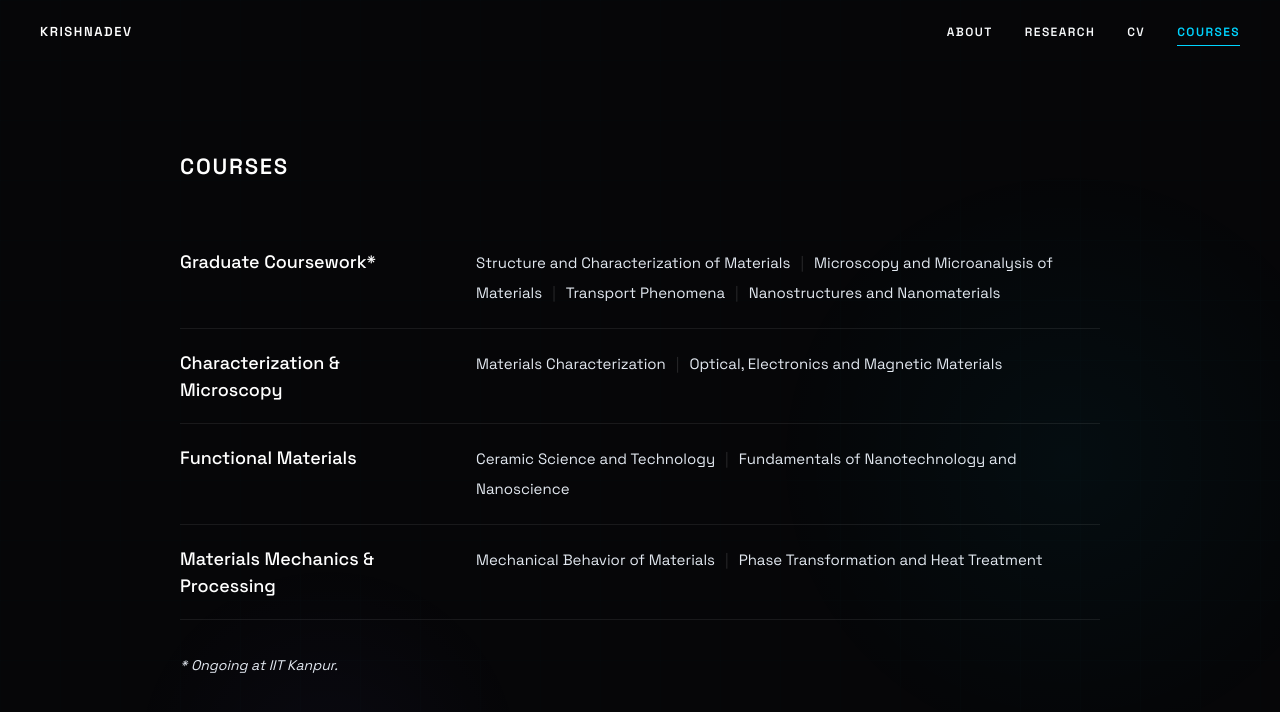
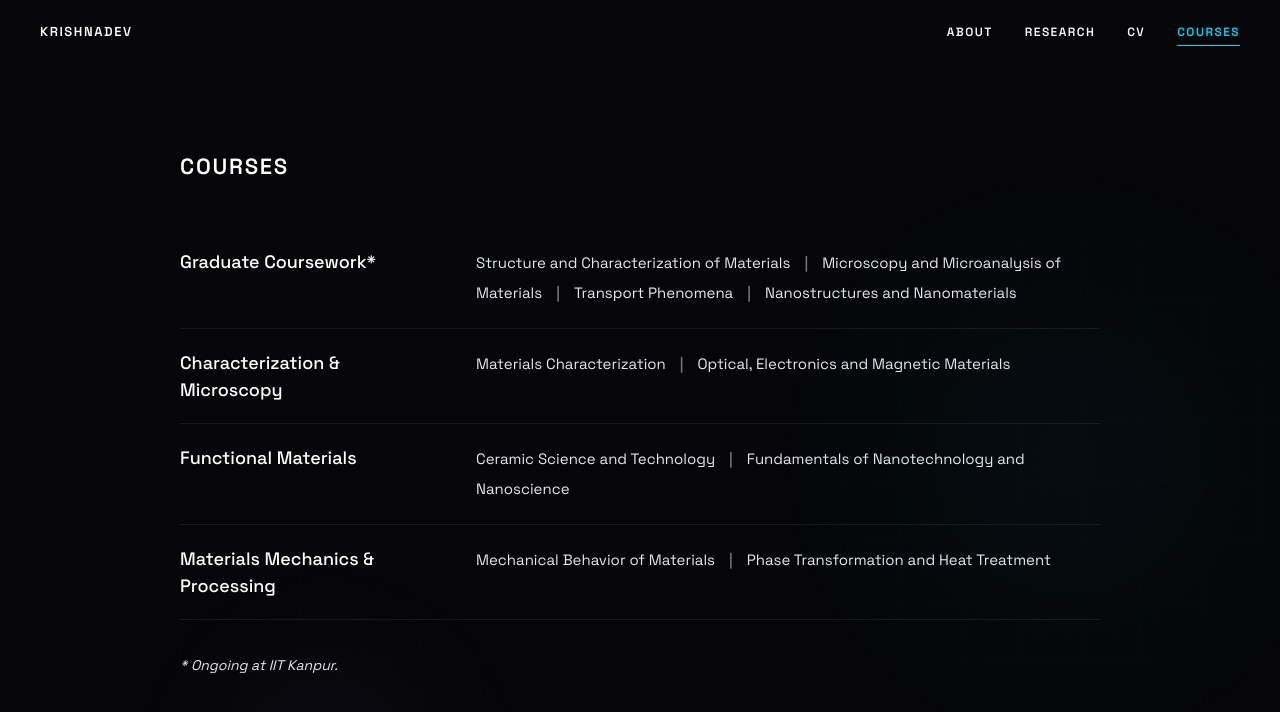
Before and after one commit to krishnadevpandey/krishnadev, a Next.js app: page / in a window 1280 px wide. Both pictures are taken after a click on the button "COURSES". Shown: the top 712 px of the page. Built offline with nearby package versions, Linux system fonts and the light colour scheme.

Commit message:
Describe your changes

```diff
--- a/app/page.jsx
+++ b/app/page.jsx
@@ -714,13 +714,14 @@ function CourseRow({ title, courses }) {
             {course}
             {index !== courses.length - 1 && (
               <span
-                style={{
-                  color: "rgba(255,255,255,0.12)",
-                  margin: "0 10px",
-                }}
-              >
-                |
-              </span>
+  style={{
+    color: "rgba(255,255,255,0.45)",
+    padding: "0 14px",
+    fontWeight: 500,
+  }}
+>
+  |
+</span>
             )}
           </span>
         ))}
```
